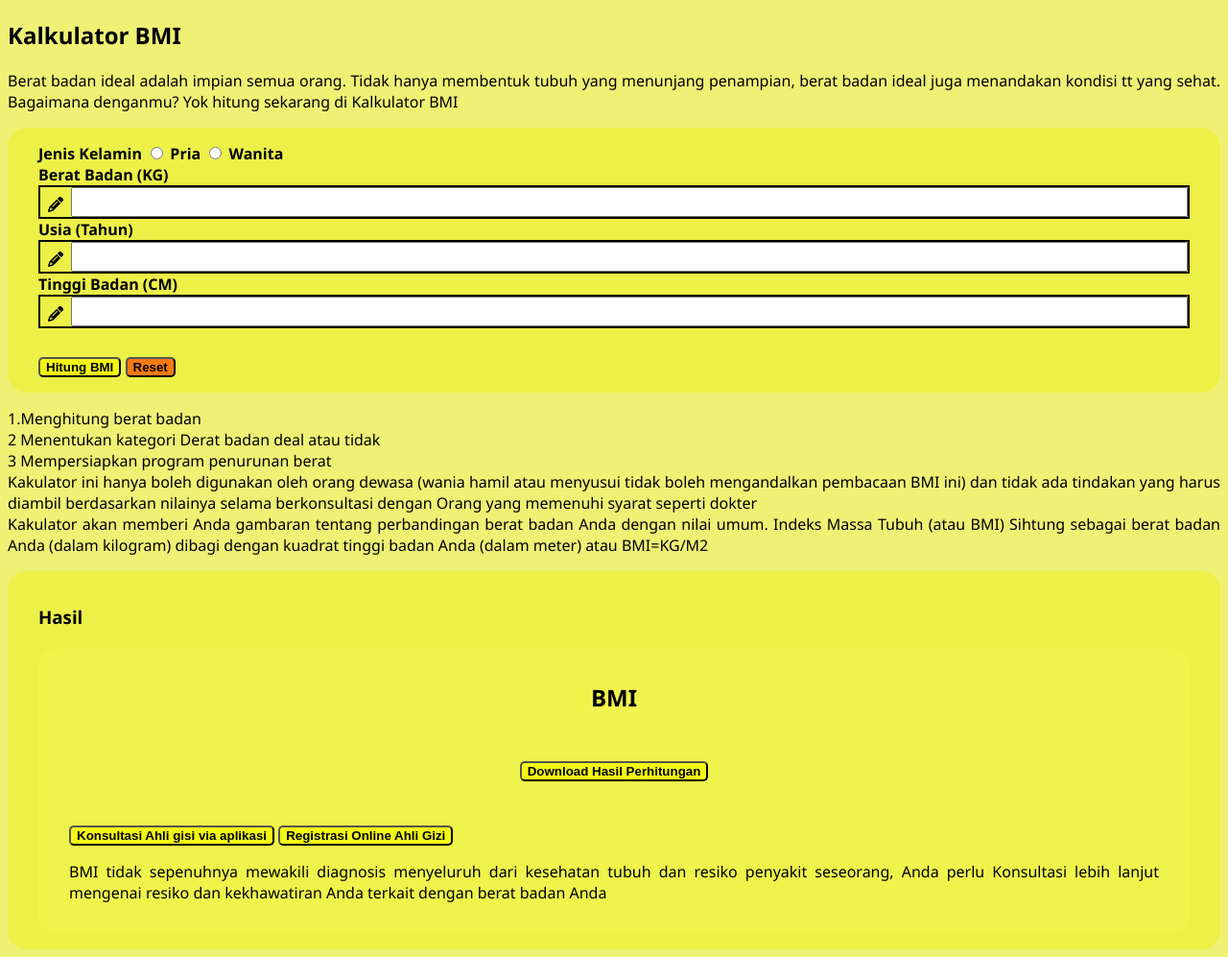
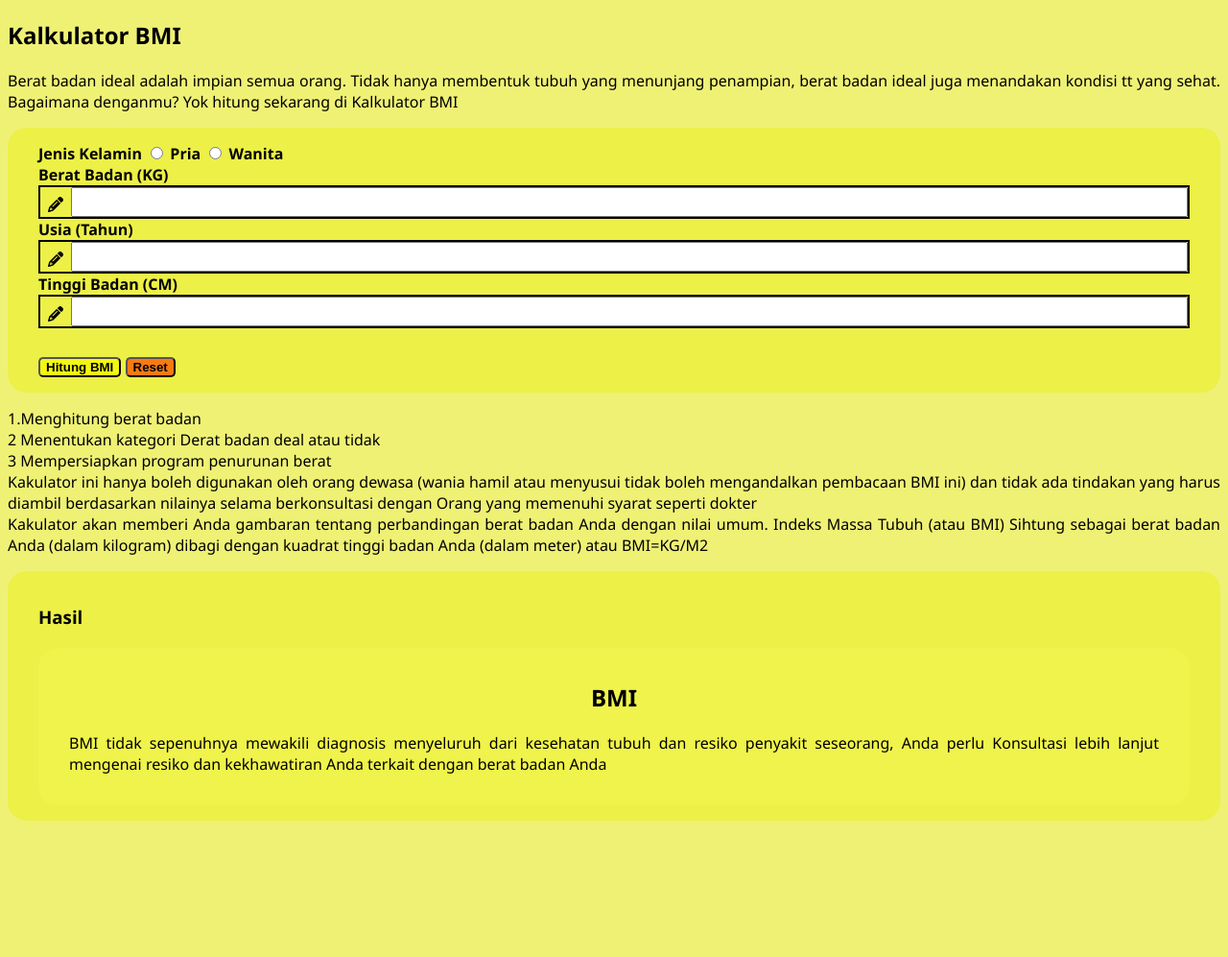
Before and after one commit to Rayyanafie/Rayyanafie.github.io, a plain HTML site: page index.html in a window 1280 px wide. Shown: the whole page at 96% size. After the commit the page ends 863 px from the top, so only its background shows below. Drawn offline with nearby package versions, Linux system fonts and the light colour scheme.

Commit message:
revisi penghilangan button

```diff
--- a/index.html
+++ b/index.html
@@ -78,15 +78,8 @@ dengan kuadrat tinggi badan Anda (dalam meter) atau BMI=KG/M2
                         <h3 id="type-bmi"></h3>
                         <h3 id="result"></h3>
                         <h3 id="explain-bmi"></h3>
-                        <div class="button-group">
-                            <button id="hitung" type="button" class="button" >Download Hasil Perhitungan</button>
-                        </div>
                     </center>
                     <p id="suggestion-bmi"></p>
-                    <div class="button-group">
-                        <button id="hitung" type="button" class="button" >Konsultasi Ahli gisi via aplikasi</button>
-                        <button id="hitung" type="button" class="button" >Registrasi Online Ahli Gizi</button>
-                    </div>
                     <p>BMI tidak sepenuhnya mewakili diagnosis menyeluruh dari kesehatan tubuh dan resiko penyakit
                         seseorang, Anda perlu Konsultasi lebih lanjut mengenai resiko dan kekhawatiran Anda terkait dengan
                         berat badan Anda</p>
```
